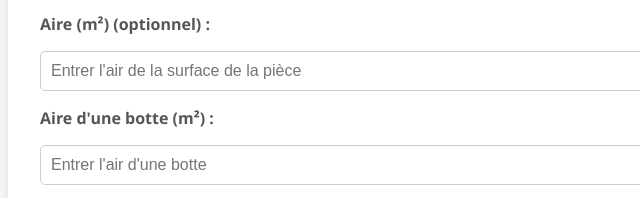
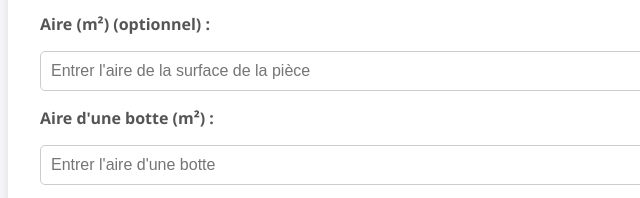
Before and after one commit to CheNashi/CalculMoissa, a plain HTML site: page index.html in a window 1280 px wide. Both pictures are taken after a click on the button "Parquet". Shown: the part 460-658 px from the top of the page, 0-640 px from the left. Drawn offline with Linux system fonts and the light colour scheme.

Commit message:
Update index.html

```diff
--- a/index.html
+++ b/index.html
@@ -27,10 +27,10 @@
                 <input type="number" id="parquetWidth" step="0.01" placeholder="Entrer la largeur">
 
                 <label for="parquetArea">Aire (m²) (optionnel) :</label>
-                <input type="number" id="parquetArea" step="0.01" placeholder="Entrer l'air de la surface de la pièce">
+                <input type="number" id="parquetArea" step="0.01" placeholder="Entrer l'aire de la surface de la pièce">
 
                 <label for="parquetPackageArea">Aire d'une botte (m²) :</label>
-                <input type="number" id="parquetPackageArea" step="0.01" placeholder="Entrer l'air d'une botte">
+                <input type="number" id="parquetPackageArea" step="0.01" placeholder="Entrer l'aire d'une botte">
             </div>
             <button id="calculateParquet">Calculer</button>
 
@@ -58,7 +58,7 @@
                 <input type="number" id="plinthLength" step="0.01" placeholder="Longueur des plinthes">
 
                 <label for="carrelagePackageArea">Aire d'une botte (m²) :</label>
-                <input type="number" id="carrelagePackageArea" step="0.01" placeholder="Air d'une botte">
+                <input type="number" id="carrelagePackageArea" step="0.01" placeholder="Aire d'une botte">
             </div>
             <button id="calculateCarrelage">Calculer</button>
 
```
